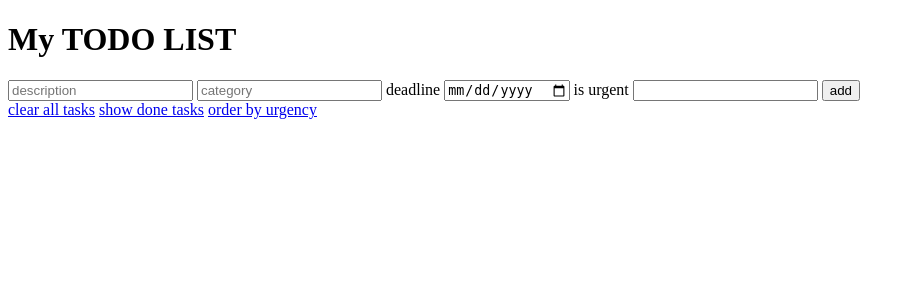
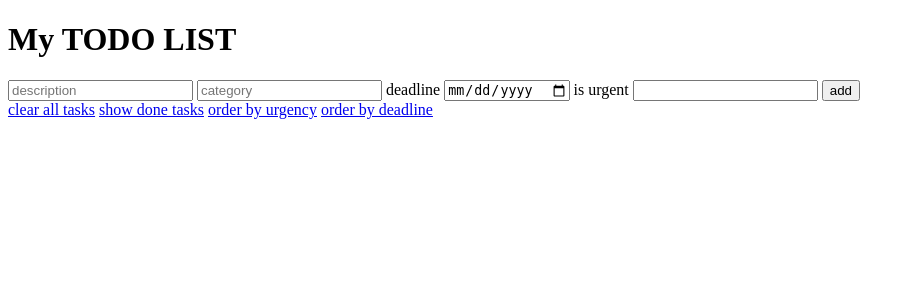
Before and after one commit to NaamaCahen/Hackathon2-python, a Flask app: page / in a window 1280 px wide. Shown: the top 300 px of the page, without its empty margins (0-915 px from the left). Run offline with Flask 3, Linux system fonts and the light colour scheme; data that the repository does not hold is empty; some libraries are stand-ins or nearby versions.

Commit message:
order tasks by deadline

```diff
--- a/app/routes.py
+++ b/app/routes.py
@@ -46,3 +46,9 @@ def show_done_tasks():
 def order_by_urgency():
     tasks = Tasks.get_todo_tasks().order_by(Tasks.is_urgent.desc())
     return flask.render_template('orderby.html', tasks=tasks, order='urgency')
+
+
+@flask_app.route('/order-by-deadline')
+def order_by_deadline():
+    tasks = Tasks.get_todo_tasks().order_by(Tasks.deadline.desc())
+    return flask.render_template('orderby.html', tasks=tasks, order='deadline')
--- a/app/templates/index.html
+++ b/app/templates/index.html
@@ -42,7 +42,9 @@
     <a href="{{url_for('clear_all_tasks')}}">clear all tasks</a>
     <a href="{{url_for('show_done_tasks')}}">show done tasks</a>
     <a href="{{url_for('order_by_urgency')}}">order by urgency</a>
+    <a href="{{url_for('order_by_deadline')}}">order by deadline</a>
 
+    {%block home%}{% endblock %}
 
 </body>
 </html>
```
Also changed, not shown: app/templates/orderby.html (+6 -1 lines).
